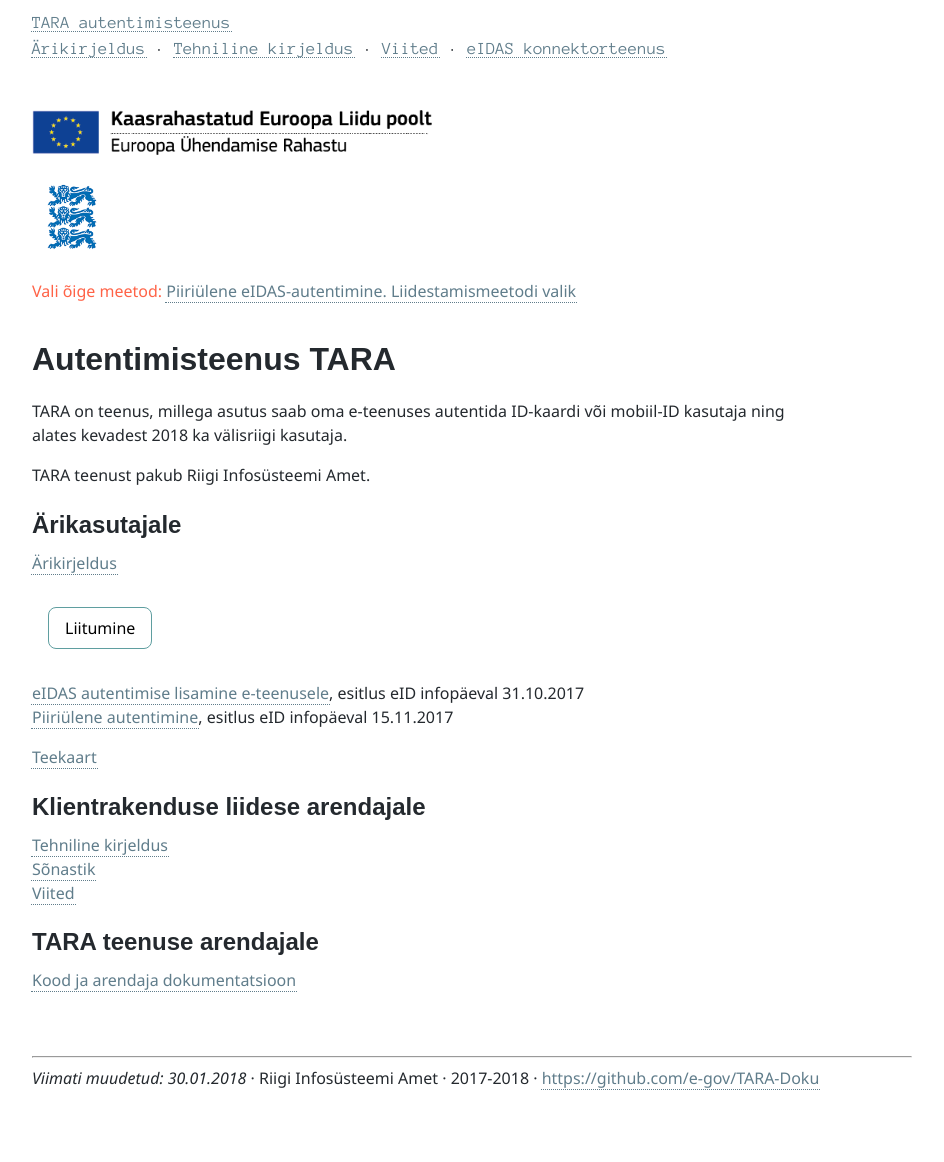
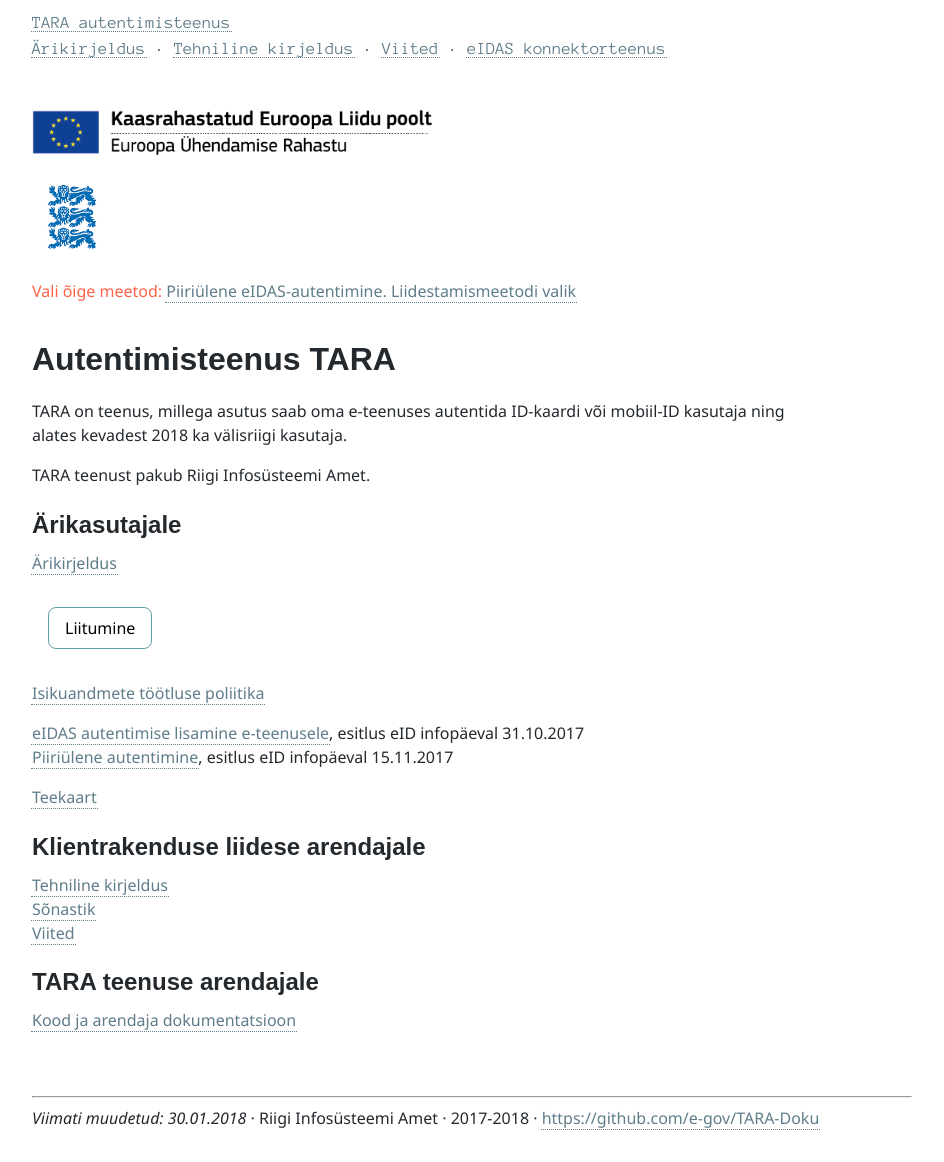
Before and after one commit to e-gov/TARA-Doku, a Jekyll site: the page built from index.md, in a window 1280 px wide. Shown: the whole page, without its empty margins (0-944 px from the left). Built offline with Jekyll 4.4.1, drawn with Linux system fonts in a browser that asks for light colours; before the commit the page ends 1122 px from its top, so only the background shows below that.

Commit message:
Isikuandmete töötluse poliitika ka esilehele

```diff
--- a/index.md
+++ b/index.md
@@ -20,6 +20,8 @@ TARA teenust pakub Riigi Infosüsteemi Amet.
 
 <p><a href='https://www.ria.ee/ee/autentimisteenused.html' class='nupp'>Liitumine</a></p>
 
+[Isikuandmete töötluse poliitika](Isikuandmed)
+
 <a href='https://e-gov.github.io/TARA-Doku/files/TARA-tutvustus.pdf' target='_new'>eIDAS autentimise lisamine e-teenusele</a>, esitlus eID infopäeval 31.10.2017<br>
 <a href='https://e-gov.github.io/TARA-Doku/files/PiiriyleneAutentimine.pdf' target='_new'>Piiriülene autentimine</a>, esitlus eID infopäeval 15.11.2017<br>
 
```
